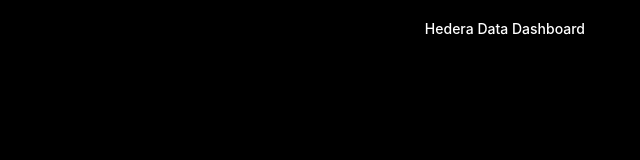
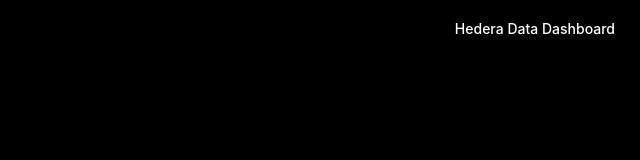
Before and after one commit to valor-cmd/hedera-ecosystem-map, a website: page dist/hedera-map.html in a window 1280 px wide. Shown: the full height of the page, 640-1280 px from the left. Drawn offline with Linux system fonts and the light colour scheme.

Commit message:
Increase space between search bar and Hedera Data Dashboard
Moved the Data Dashboard link from right: 55px to right: 25px,
creating more space between it and the search bar.

🤖 Generated with [Claude Code](https://claude.com/claude-code)

Co-Authored-By: Claude Opus 4.5 <noreply@anthropic.com>

```diff
--- a/dist/hedera-map.html
+++ b/dist/hedera-map.html
@@ -523,7 +523,7 @@
     .top-link {
       position: fixed;
       top: 20px;
-      right: 55px; /* Moved 25px left from 30px */
+      right: 25px; /* Moved further right to increase space from search bar */
       color: #ffffff;
       text-decoration: none;
       font-size: 14px;
```
